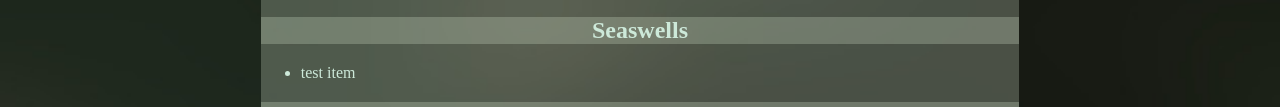
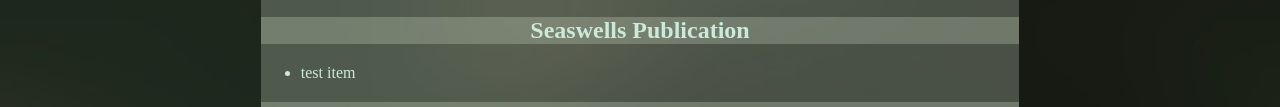
Before and after one commit to CafePots/CafePots.github.io, a plain HTML site: page ache.html in a window 1280 px wide. Shown: the part 312-419 px from the top of the page. Drawn offline with Linux system fonts and the light colour scheme.

Commit message:
idk just added a word then have to stop

```diff
--- a/ache.html
+++ b/ache.html
@@ -24,7 +24,7 @@
         </p>
         <div class="ach">
             <h2 class="ach-subheader">
-                Seaswells
+                Seaswells Publication
             </h2>
             <ul class="ach-list">
                 <li class="ach-list-item">test item</li>
```
